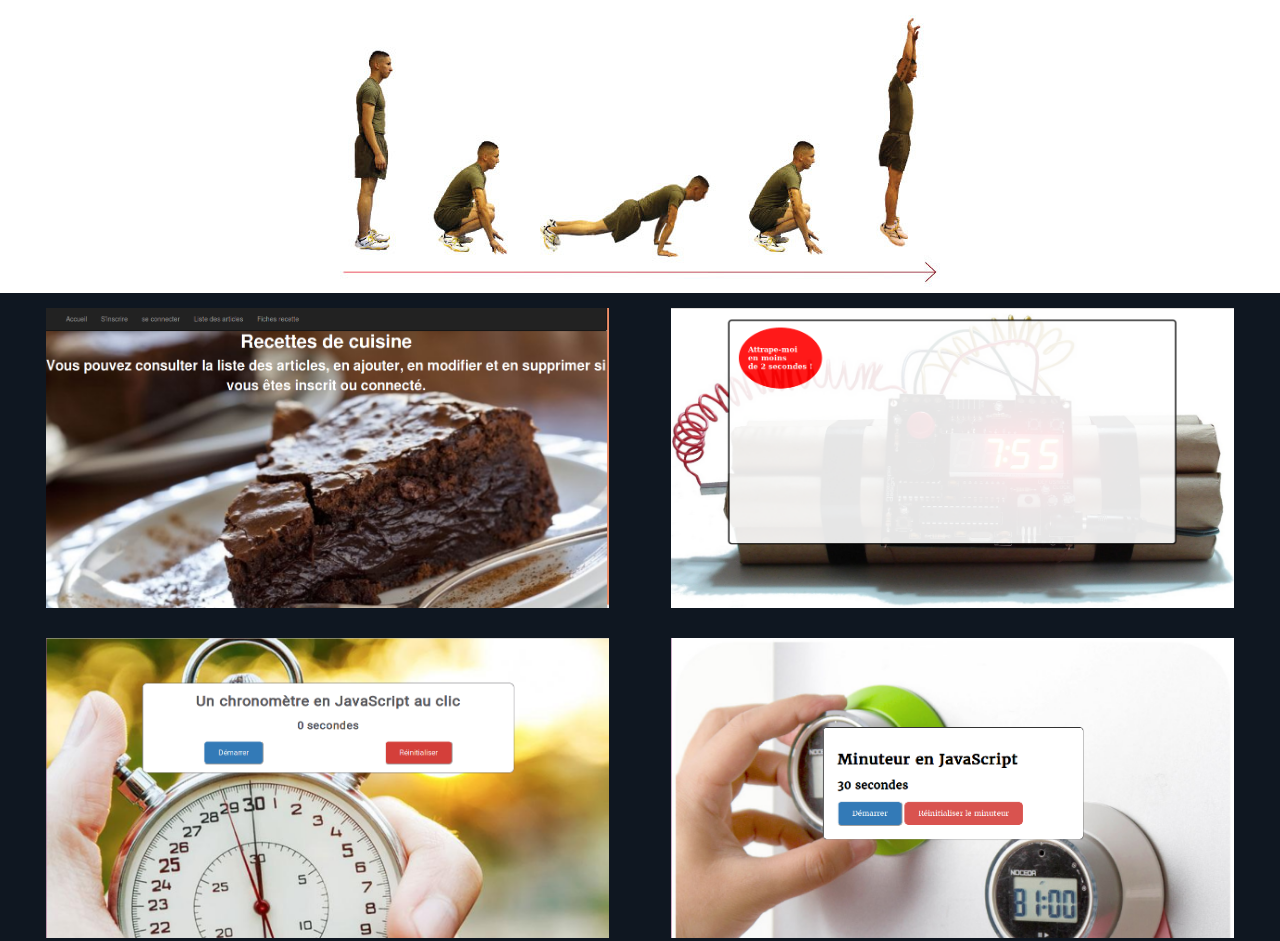
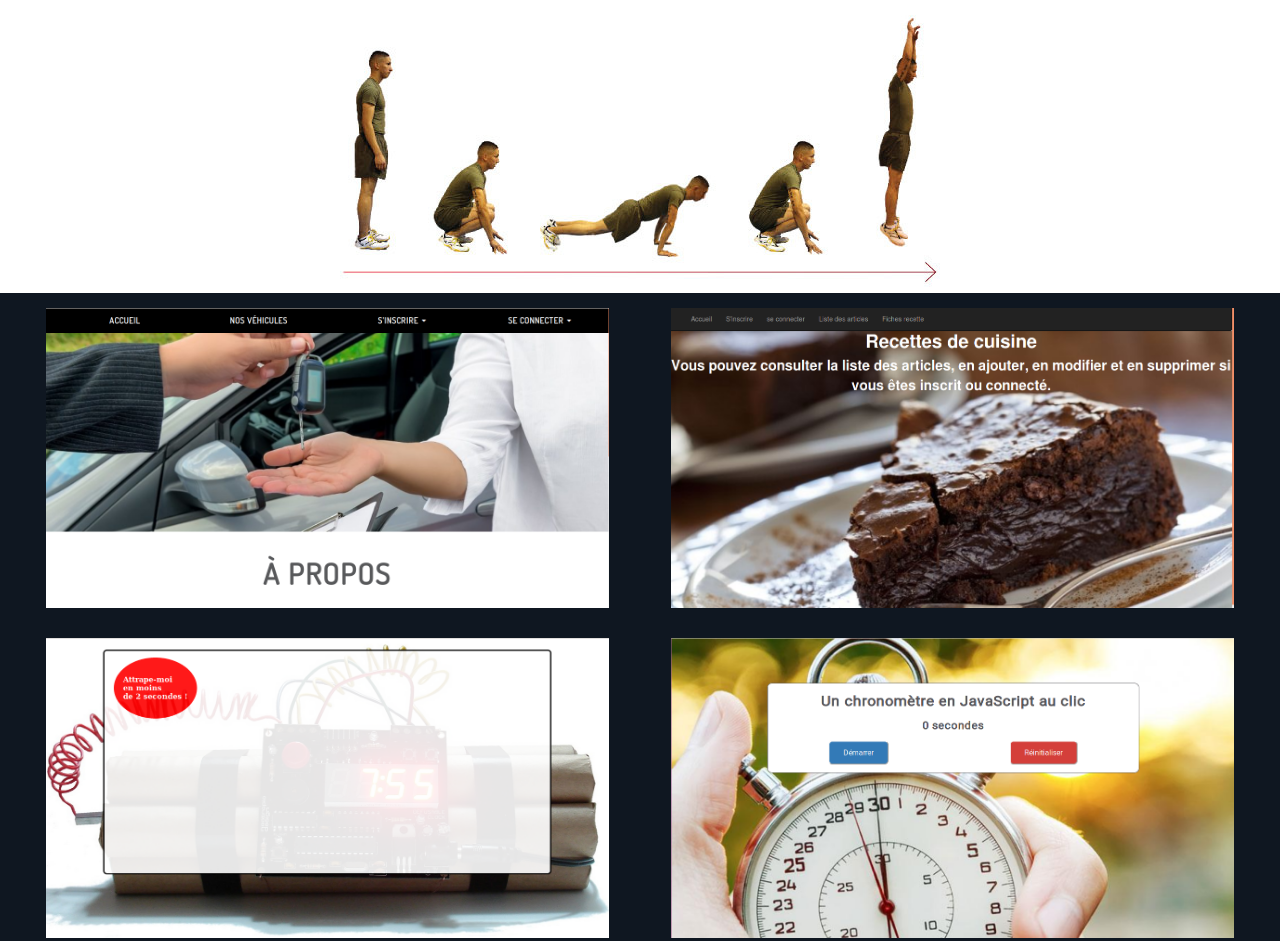
Before and after one commit to abdoulaye75/CV, a PHP site: page /mini-CMS/ in a window 1280 px wide. Shown: the part 4120-5061 px from the top of the page. Run offline with PHP 8.4, Linux system fonts and the light colour scheme; some libraries are stand-ins or nearby versions.

Commit message:
chef d'oeuvre visible dans mon portfolio

```diff
--- a/views/portfolio.php
+++ b/views/portfolio.php
@@ -1,14 +1,14 @@
 <section id="portfolio" class="realisations">
-	<!-- <div id="site1" class="realisation">
-		<a href="#">
-			<img src="img/place_des_cliches.png" alt="place des cliches">
+	<div id="site1" class="realisation">
+		<a href="portfolio/chef-d-oeuvre/">
+			<img src="img/chef-d-oeuvre.png" alt="Chef d'oeuvre">
 		</a>
 
 		<div class="description" id="description1">
-			<h4> Place des Clichés </h4>
-			<p> Projet client </p>
+			<h4> Rent Young </h4>
+			<p> Chef d'oeuvre </p>
 		</div>
-	</div> -->
+	</div>
 
 	<div id="site2" class="realisation">
 		<a href="portfolio/mini-CMS/views/">
```
Also changed, not shown: img/chef-d-oeuvre.png (added).
